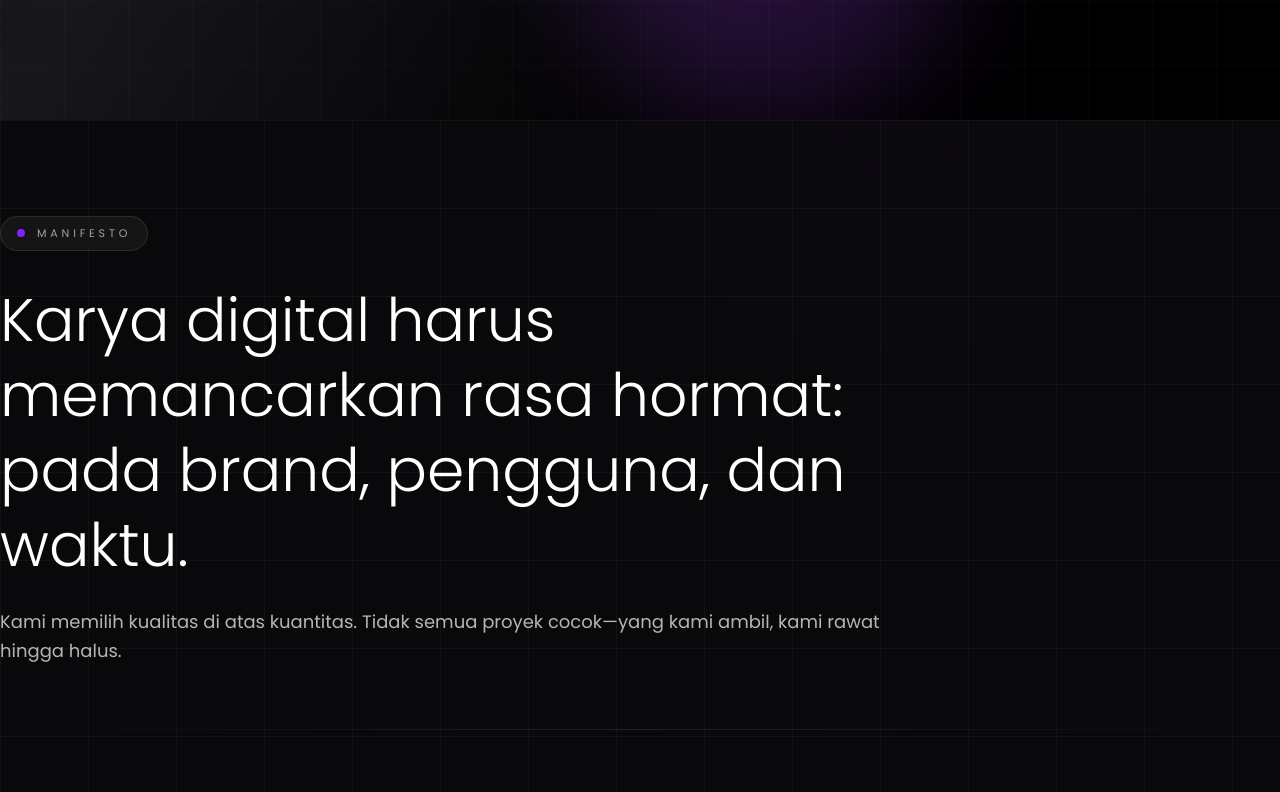
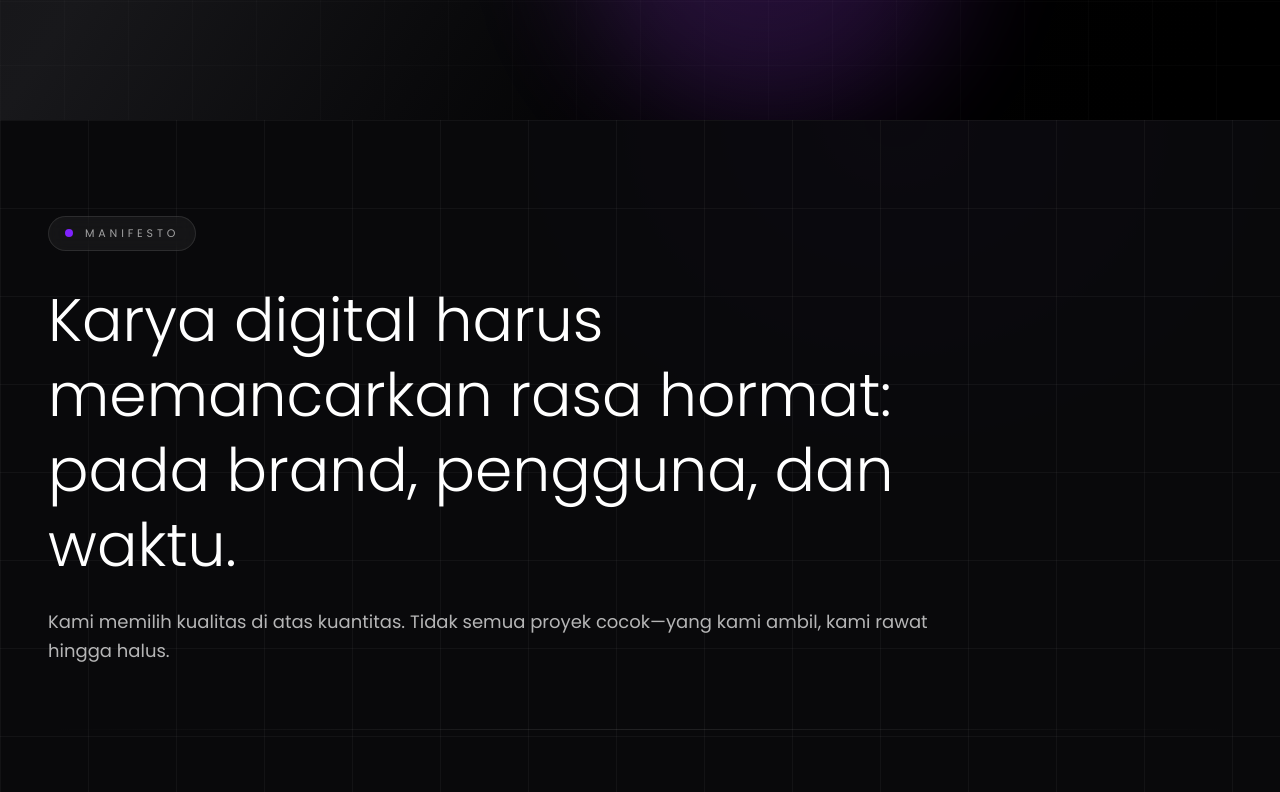
Before and after one commit to arsycreative/ARSY, a Next.js app: page /en in a window 1280 px wide. Shown: the part 8300-9092 px from the top of the page. Built offline with nearby package versions, Linux system fonts and the light colour scheme; what @radix-ui/themes would draw is missing.

Commit message:
Fix padding on manifesto section

```diff
--- a/src/app/[locale]/about/page.jsx
+++ b/src/app/[locale]/about/page.jsx
@@ -110,7 +110,7 @@ export default function AboutPage({ params }) {
           />
           <div className="absolute inset-0 bg-linear-to-r from-black via-black/60 to-transparent" />
         </div>
-        <div className="relative z-10 mx-auto flex min-h-[70vh] max-w-7xl flex-col justify-end px-0 py-20">
+        <div className="relative z-10 mx-auto flex min-h-[70vh] max-w-7xl flex-col justify-end px-0 pb-20 pt-32">
           <div className="space-y-6 max-w-3xl">
             <div className="inline-flex items-center gap-3 rounded-full border border-white/20 bg-white/10 px-4 py-2 text-xs uppercase tracking-[0.4em] text-white/70">
               <Sparkles className="h-3 w-3" />
--- a/src/app/[locale]/portfolio/page.jsx
+++ b/src/app/[locale]/portfolio/page.jsx
@@ -69,7 +69,7 @@ export default function PortfolioPage({ params }) {
             <div className="absolute inset-0 bg-linear-to-br from-zinc-950 via-zinc-900 to-black" />
           )}
         </div>
-        <div className="relative z-10 mx-auto flex min-h-[70vh] max-w-7xl flex-col justify-end px-0 py-20">
+        <div className="relative z-10 mx-auto flex min-h-[70vh] max-w-7xl flex-col justify-end px-0 pb-20 pt-32">
           <div className="space-y-6 max-w-3xl">
             <div className="inline-flex items-center gap-3 rounded-full border border-white/20 bg-white/10 px-4 py-2 text-xs uppercase tracking-[0.4em] text-white/70">
               <Sparkles className="h-3 w-3" />
--- a/src/app/[locale]/services/page.jsx
+++ b/src/app/[locale]/services/page.jsx
@@ -91,7 +91,7 @@ export default function ServicesPage({ params }) {
           />
           <div className="absolute inset-0 bg-linear-to-r from-black via-black/60 to-transparent" />
         </div>
-        <div className="relative z-10 mx-auto flex min-h-[70vh] max-w-7xl flex-col justify-end px-0 py-20">
+        <div className="relative z-10 mx-auto flex min-h-[70vh] max-w-7xl flex-col justify-end px-0 pb-20 pt-32">
           <div className="space-y-6 max-w-3xl">
             <div className="inline-flex items-center gap-3 rounded-full border border-white/20 bg-white/10 px-4 py-2 text-xs uppercase tracking-[0.4em] text-white/70">
               <Sparkles className="h-3 w-3" />
--- a/src/components/home/ManifestoSection.jsx
+++ b/src/components/home/ManifestoSection.jsx
@@ -61,7 +61,7 @@ export default function ManifestoSection({ copy = {} }) {
         }}
       />
 
-      <div className="relative mx-auto max-w-7xl py-24 ">
+      <div className="relative mx-auto max-w-7xl py-24 px-6 lg:px-12">
         {/* Eyebrow */}
         <div className="mb-8">
           <div className="inline-flex items-center gap-3 rounded-full border border-zinc-200 bg-white/70 px-4 py-2 backdrop-blur dark:border-white/10 dark:bg-white/5">
```
